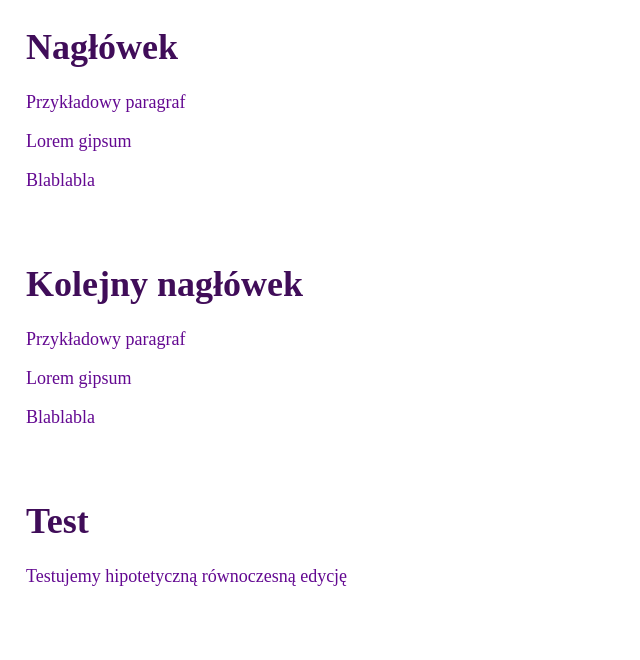
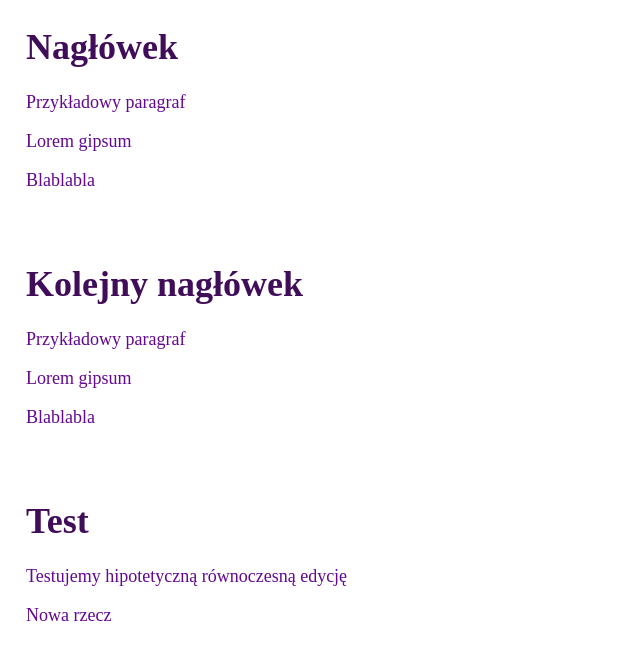
Before and after one commit to pmbytner/NWWO-INLS2_1.1, a plain HTML site: page index.html in a window 1280 px wide. Shown: the whole page, without its empty margins (0-640 px from the left). Drawn offline with Linux system fonts and the light colour scheme.

Commit message:
dodałem nowy element

```diff
--- a/index.html
+++ b/index.html
@@ -22,5 +22,7 @@
 
     <h1>Test</h1>
     <p>Testujemy hipotetyczną równoczesną edycję</p>
+
+    <p>Nowa rzecz</p>
 </body>
 </html>
```
